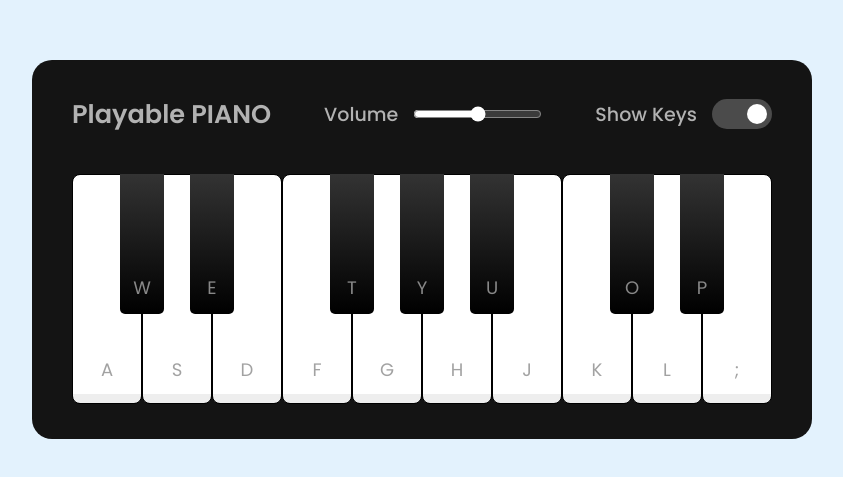
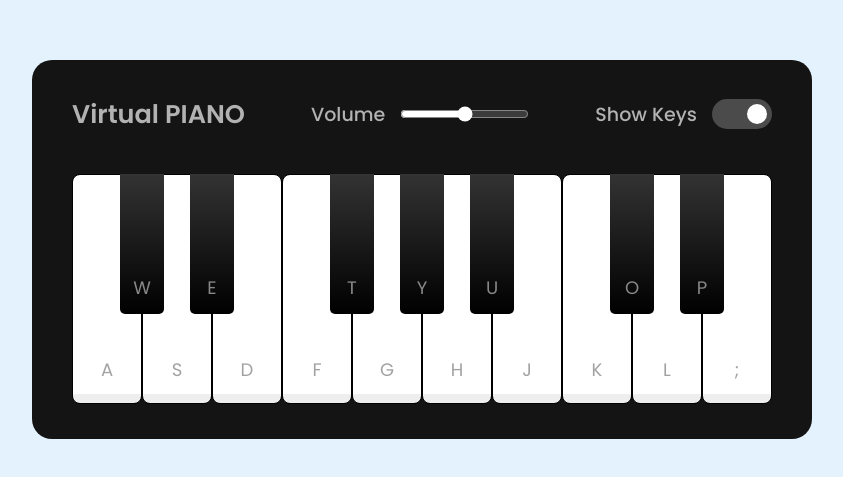
Before and after one commit to dano796/virtual-piano-iac-deployment, a website: page index.html in a window 1280 px wide. Shown: the part 151-628 px from the top of the page, without its empty margins (218-1061 px from the left). Drawn offline with Linux system fonts and the light colour scheme.

Commit message:
first commit

```diff
--- a/index.html
+++ b/index.html
@@ -3,7 +3,7 @@
 <html lang="en" dir="ltr">
   <head>
     <meta charset="utf-8">
-    <title>Playable Piano JavaScript | CodingNepal</title>
+    <title>Piano | DOA</title>
     <link rel="stylesheet" href="style.css">
     <meta name="viewport" content="width=device-width, initial-scale=1.0">
     <script src="script.js" defer></script>
@@ -11,7 +11,7 @@
   <body>
     <div class="wrapper">
       <header>
-        <h2>Playable PIANO</h2>
+        <h2>Virtual PIANO</h2>
         <div class="column volume-slider">
           <span>Volume</span><input type="range" min="0" max="1" value="0.5" step="any">
         </div>
--- a/package.json
+++ b/package.json
@@ -1,7 +1,7 @@
 {
-    "name": "snake-game",
+    "name": "virtual-piano",
     "version": "1.0.0",
-    "description": "Simple Snake Game",
+    "description": "Simple Virtual Piano",
     "main": "server.js",
     "scripts": {
         "start": "node server.js"
```
Also changed, not shown: README.md.
